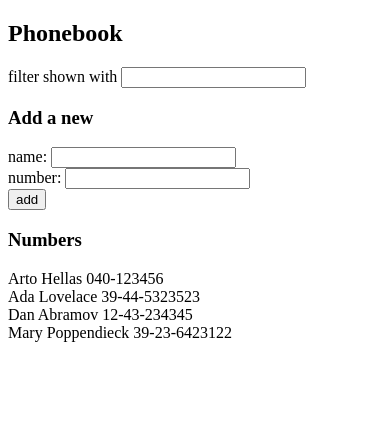
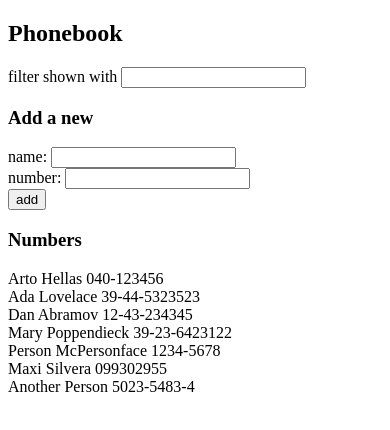
Before and after one commit to jmlasserre/fullstackopen, a React (Vite) app in the folder part2/phonebook/: page / in a window 390 px wide. Shown: the top 430 px of the page. Built offline with nearby package versions, Linux system fonts and the light colour scheme; data requests are answered from the project's data file.

Commit message:
2.12: The Phonebook Step 7, filter fix

```diff
--- a/part2/phonebook/db.json
+++ b/part2/phonebook/db.json
@@ -1,5 +1,5 @@
 {
-  "persons":[
+  "persons": [
     {
       "name": "Arto Hellas",
       "number": "040-123456",
@@ -19,6 +19,22 @@
       "name": "Mary Poppendieck",
       "number": "39-23-6423122",
       "id": "4"
+    },
+    {
+      "id": "7199",
+      "name": "Person McPersonface",
+      "number": "1234-5678"
+    },
+    {
+      "id": "27a6",
+      "name": "Maxi Silvera",
+      "number": "099302955"
+    },
+    {
+      "id": "d0fc",
+      "name": "Another Person",
+      "number": "5023-5483-4"
     }
-  ]
+  ],
+  "$schema": "./node_modules/json-server/schema.json"
 }
--- a/part2/phonebook/src/App.jsx
+++ b/part2/phonebook/src/App.jsx
@@ -1,5 +1,5 @@
 import { useState, useEffect } from "react";
-import axios from 'axios';
+import nameService from "./services/Persons";
 import Filter from "./components/Filter";
 import PersonForm from "./components/PersonForm";
 import Persons from "./components/Persons";
@@ -11,13 +11,12 @@ const App = () => {
   const [searchName, setNewSearchName] = useState("");
 
   useEffect(() => {
-    axios
-      .get('http://localhost:3001/persons')
-      .then(response => {
-        console.log("Persons read successfully.")
-        setPersons(response.data);
-      })
+    nameService
+      .getAll()
+      .then(names => setPersons(names))
   }, []);
+
+
 
   return (
     <div>
--- a/part2/phonebook/src/components/Filter.jsx
+++ b/part2/phonebook/src/components/Filter.jsx
@@ -1,5 +1,5 @@
 const Filter = ({ searchName, setNewSearchName }) => {
-  const handleSearchChange = (e) => {
+  const handleSearchChange = e => {
     setNewSearchName(e.target.value);
   };
   return (
--- a/part2/phonebook/src/components/PersonForm.jsx
+++ b/part2/phonebook/src/components/PersonForm.jsx
@@ -1,3 +1,5 @@
+import noteService from '../services/Persons';
+
 const PersonForm = ({
   newName,
   setNewName,
@@ -6,7 +8,7 @@ const PersonForm = ({
   persons,
   setPersons,
 }) => {
-  const addName = (e) => {
+  const addName = e => {
     e.preventDefault();
     if (
       persons.some(({ name }) => name.toLowerCase() === newName.toLowerCase())
@@ -14,18 +16,17 @@ const PersonForm = ({
       alert(`${newName} is already added to phonebook`);
     } else {
       const name = { name: newName, number: newNumber };
-      setPersons(persons.concat(name));
+      noteService
+        .create(name)
+        .then(returnedName => setPersons(persons.concat(returnedName))
+      );
     }
     setNewName("");
     setNewNumber("");
   };
-  const handleNameChange = (e) => {
-    setNewName(e.target.value);
-  };
 
-  const handleNumberChange = (e) => {
-    setNewNumber(e.target.value);
-  };
+  const handleNameChange = e => setNewName(e.target.value);
+  const handleNumberChange = e => setNewNumber(e.target.value);
 
   return (
     <form onSubmit={addName}>
--- a/part2/phonebook/src/components/Persons.jsx
+++ b/part2/phonebook/src/components/Persons.jsx
@@ -7,7 +7,7 @@ const Persons = ({ searchName, persons }) => {
   const namesToShow =
     searchName === ""
       ? persons
-      : persons.filter((p) => p.name.toLowerCase().includes(searchName));
+      : persons.filter(p => p.name.toLowerCase().includes(searchName.toLowerCase()));
 
   return (
     <div>
--- a/part2/phonebook/src/main.jsx
+++ b/part2/phonebook/src/main.jsx
@@ -1,5 +1,4 @@
 import ReactDOM from 'react-dom/client'
-import axios from 'axios'
 
 import App from './App'
 
--- /dev/null
+++ b/part2/phonebook/src/services/Persons.js
@@ -0,0 +1,10 @@
+import axios from 'axios';
+const baseUrl = 'http://localhost:3001/persons/';
+
+const getAll = () => axios
+                        .get(baseUrl)
+                        .then(response => response.data);
+
+const create = newName => axios.post(baseUrl, newName).then(response => response.data);
+
+export default { getAll, create }
```
